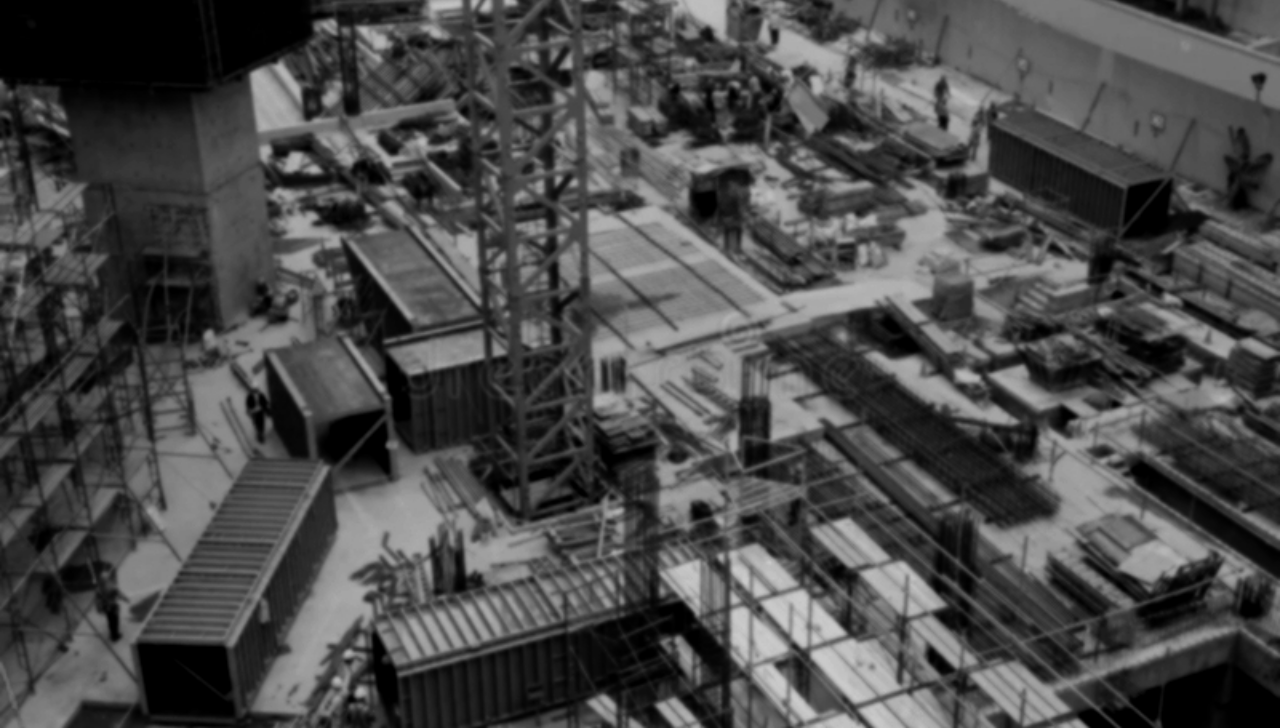
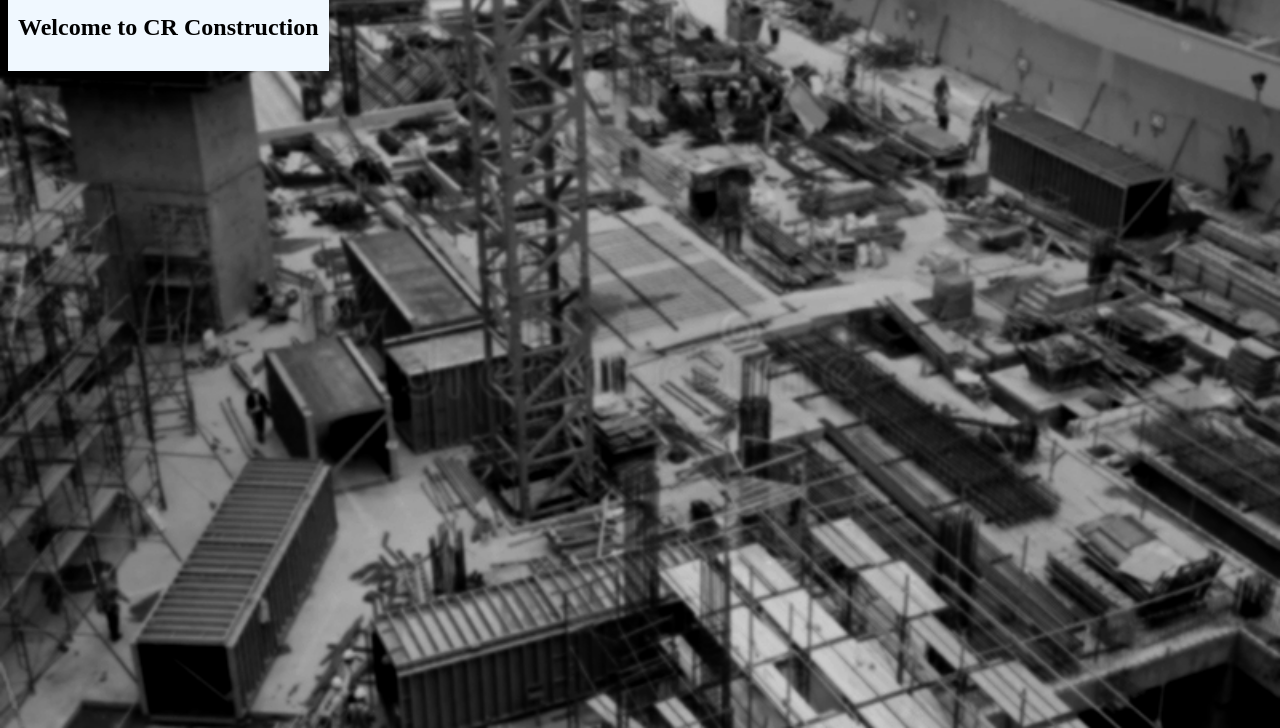
Before and after one commit to relfayoumi/SDLC-Project, a plain HTML site: page Homepage/index.html in a window 1280 px wide. Shown: the part 72-800 px from the top of the page. Drawn offline with Linux system fonts and the light colour scheme; files whose address does not match are found by name.

```diff
--- a/Homepage/index.html
+++ b/Homepage/index.html
@@ -11,7 +11,12 @@
         <a href="C:/Users/relfayou2692/OneDrive%20-%20Hamilton%20Wentworth%20District%20School%20Board/Computer%20science%2011/SDLC-Project/Pricing/index.html" title="Go to our pricing page!">Pricing</a>
         <a href="C:\Users\relfayou2692\OneDrive - Hamilton Wentworth District School Board\Computer science 11\SDLC-Project\ContactUs\index.html" title="Go to our Contact Us page!">Contact Us</a>
 </div>
+<div class="divCR">
+        <h2>
+                Welcome to CR Construction
+        </h2>
 
+</div>
 </body>
 
 </html>
--- a/Homepage/style.css
+++ b/Homepage/style.css
@@ -22,3 +22,8 @@ img {
     height: 48px;
     float:left;
 }
+.divCR {
+    background-color: aliceblue;
+    float: left;
+    padding: 10px;
+}
```
